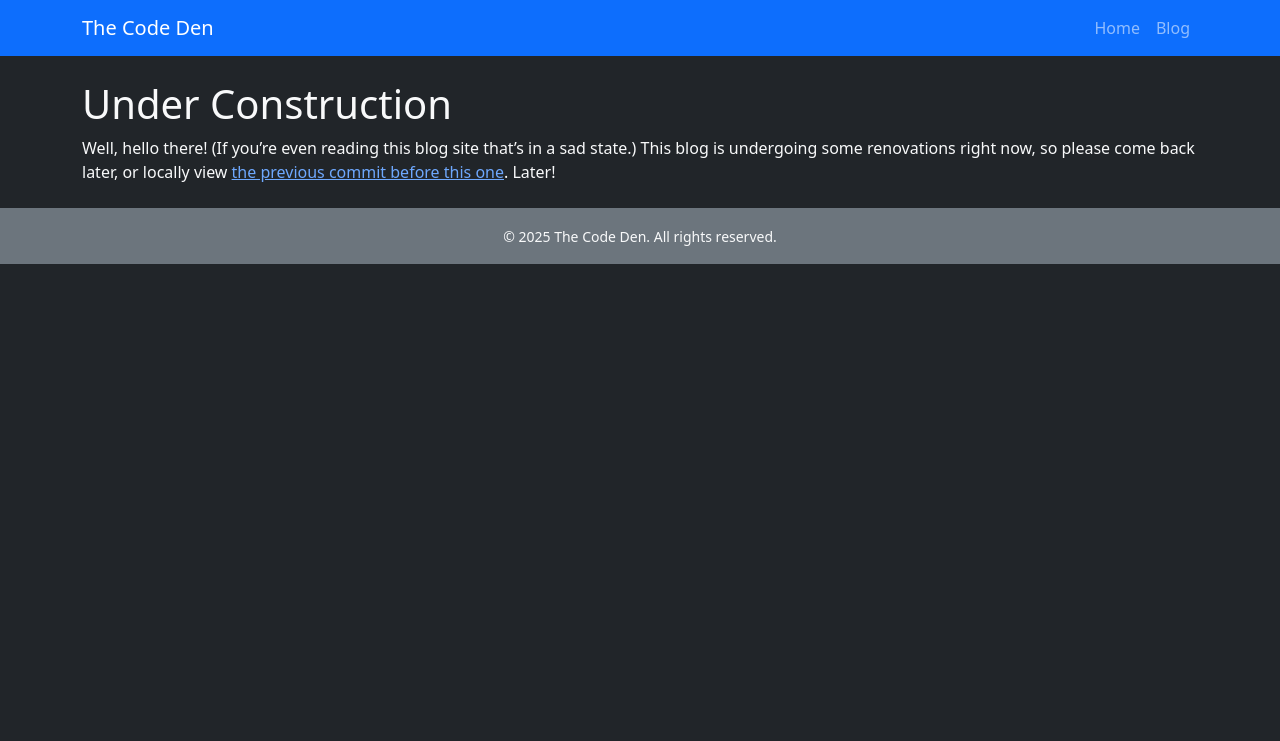
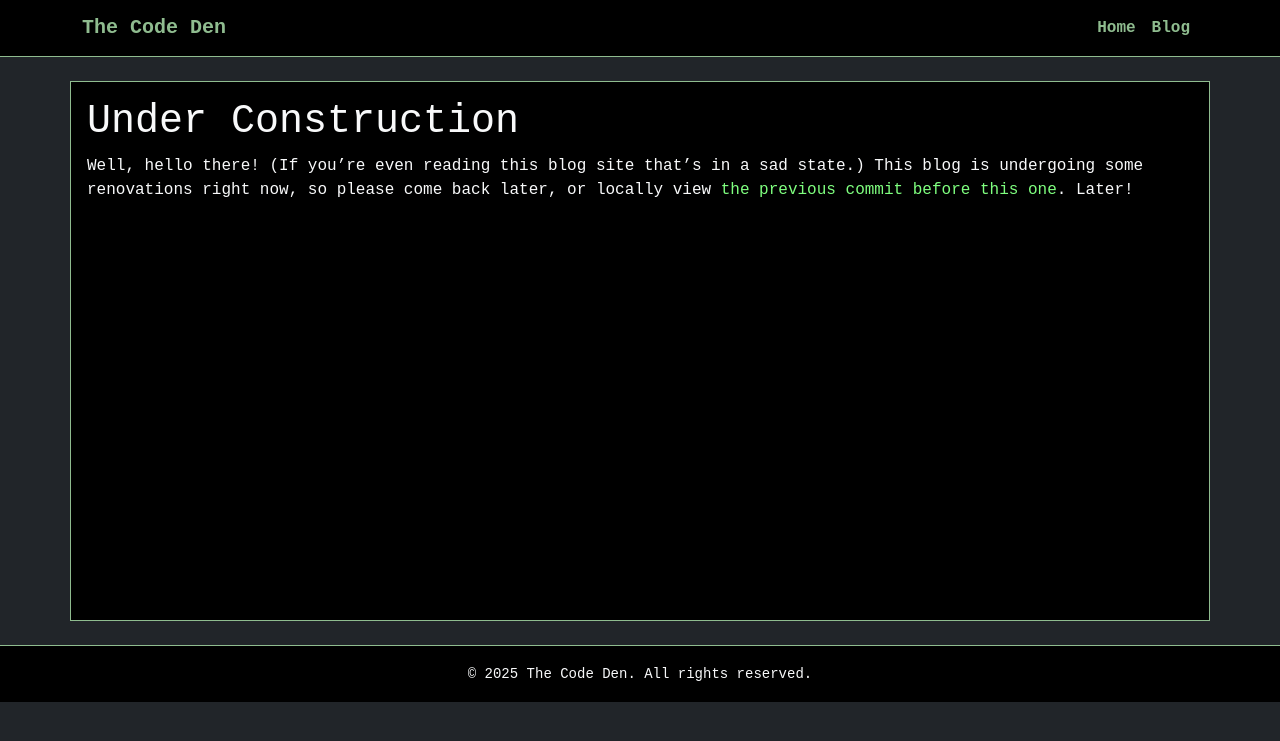
Before and after one commit to atirut-w/atirut-w.github.io, a Jekyll site: the page built from index.md, in a window 1280 px wide. Shown: the top 741 px of the page. Built offline with Jekyll 4.4.1, drawn with Linux system fonts in a browser that asks for light colours; our own code applies the rules of GitHub Pages for plain Markdown files.

Commit message:
Aesthetics

```diff
--- a/_layouts/default.html
+++ b/_layouts/default.html
@@ -14,6 +14,67 @@
 
     gtag('config', 'G-96M1BRKNCS');
   </script>
+  <style>
+    /* Terminal green-on-black theme */
+    body {
+      background-color: #000000 !important;
+      color: #8fbc8f !important;
+      font-family: 'Courier New', Courier, monospace !important;
+    }
+    a, a:visited {
+      color: #7fff7f !important;
+      text-decoration: none;
+    }
+    a:hover, a:focus {
+      text-decoration: underline;
+      color: #aaffaa !important;
+    }
+    nav.navbar {
+      background-color: #000000 !important;
+      border-bottom: 1px solid #8fbc8f !important;
+    }
+    nav .navbar-brand, nav .nav-link {
+      color: #8fbc8f !important;
+      font-weight: bold;
+      font-family: 'Courier New', Courier, monospace !important;
+    }
+    nav .nav-link:hover, nav .nav-link:focus {
+      color: #aaffaa !important;
+    }
+    main.container {
+      border: 1px solid #8fbc8f;
+      padding: 1rem;
+      font-family: 'Courier New', Courier, monospace;
+      background-color: #000000;
+      min-height: 60vh;
+    }
+    footer.bg-secondary {
+      background-color: #000000 !important;
+      border-top: 1px solid #8fbc8f !important;
+    }
+    footer small {
+      color: #8fbc8f !important;
+      font-family: 'Courier New', Courier, monospace !important;
+    }
+    /* Scrollbar styling */
+    ::-webkit-scrollbar {
+      width: 12px;
+    }
+    ::-webkit-scrollbar-track {
+      background: #000000;
+    }
+    ::-webkit-scrollbar-thumb {
+      background-color: #8fbc8f;
+      border-radius: 6px;
+      border: 3px solid #000000;
+    }
+    .page-item.active .page-link {
+      background-color: #000000 !important;
+      border-color: #8fbc8f !important;
+      color: #8fbc8f !important;
+      font-weight: bold;
+    }
+  </style>
 </head>
 <body class="bg-dark text-light">
   <nav class="navbar navbar-expand-lg navbar-dark bg-primary mb-4">
```
